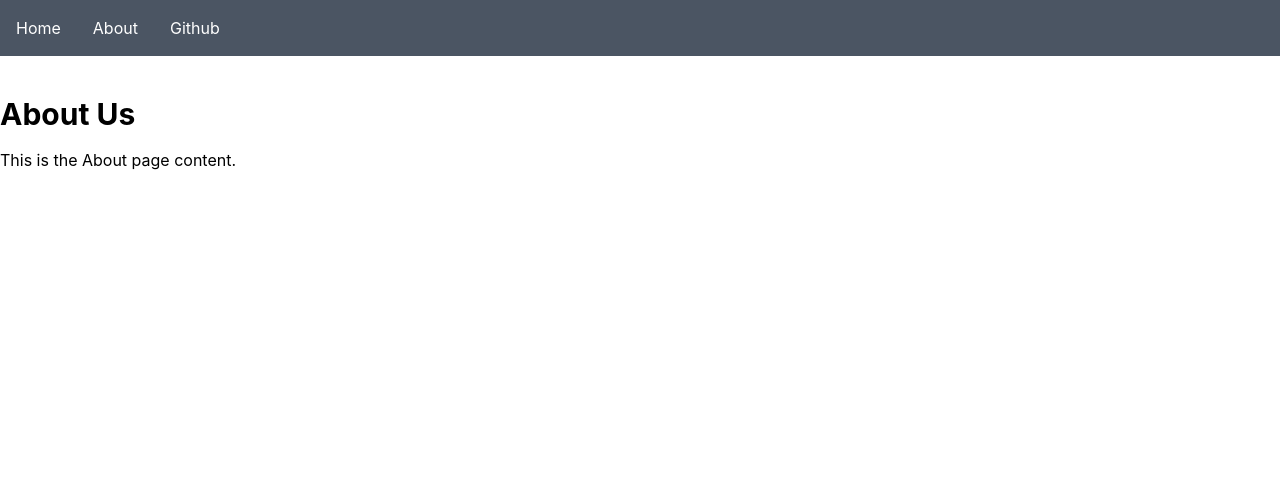
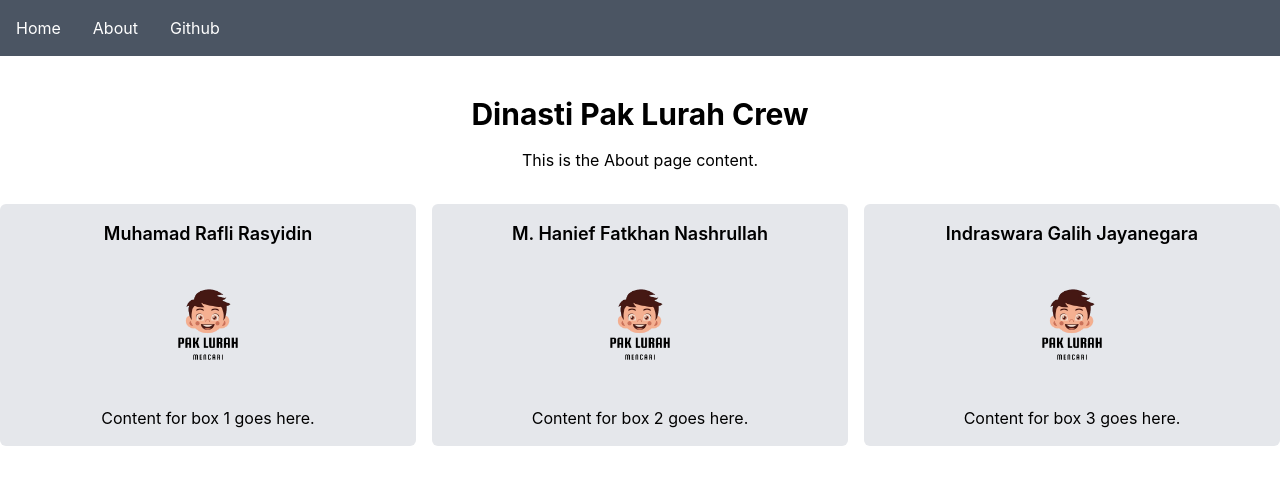
Before and after one commit to MRafliRasyiidin/Tubes2_DinastiPakLurah, a React (Create React App) app in the folder frontend/: page /about in a window 1280 px wide. Shown: the top 484 px of the page. Built offline with nearby package versions, Linux system fonts and the light colour scheme.

Commit message:
bfs ids button

```diff
--- a/frontend/package.json
+++ b/frontend/package.json
@@ -12,6 +12,8 @@
     "react-dom": "^18.2.0",
     "react-router-dom": "^6.23.0",
     "react-scripts": "5.0.1",
+    "react-switch": "^7.0.0",
+    "react-tsparticles": "^2.12.2",
     "react-vis-network-graph": "^3.0.1",
     "web-vitals": "^2.1.4"
   },
--- a/frontend/src/About.js
+++ /dev/null
@@ -1,14 +0,0 @@
-import React from 'react';
-import Navbar from './components/Navbar';
-
-function About() {
-  return (
-    <div className="mx-auto h-screen">
-      <Navbar/>
-      <h1 className="text-3xl font-bold mt-10">About Us</h1>
-      <p className="mt-4">This is the About page content.</p>
-    </div>
-  );
-}
-
-export default About;
--- a/frontend/src/App.js
+++ b/frontend/src/App.js
@@ -1,19 +1,20 @@
-import './App.css';
+// App.js
+
+import React, { useState } from 'react';
 import { BrowserRouter as Router, Route, Routes } from 'react-router-dom';
-import About from './About';
-import Home from './Home'
+import About from './page/About';
+import Home from './page/Home';
 
 function App() {
-
   return (
-    <div className={`flex flex-col items-center justify-center h-max w-auto`}>
-        <Router>
+    <div>
+      <Router>
         <Routes>
-          <Route path="/" target element={<Home/>} />
-          <Route path="/about" target element={<About/>} />
+          <Route path="/" element={<Home />} />
+          <Route path="/about" element={<About />} />
         </Routes>
       </Router>
-      </div>
+    </div>
   );
 }
 
--- a/frontend/src/Search.js
+++ b/frontend/src/Search.js
@@ -1,5 +1,5 @@
 import React, { useState, useEffect } from 'react';
-import AutoCompleteInput from './AutoComplete.js';
+import AutoCompleteInput from './components/AutoComplete.js';
 import NodeGraph from './Graph.js';
 
 function Search({ darkmode }) {
--- /dev/null
+++ b/frontend/src/components/RoundedImage.js
@@ -0,0 +1,17 @@
+import React from 'react';
+
+function RoundedImage({ imageUrl, altText }) {
+  return (
+    <div
+        className="flex items-center justify-center rounded-full overflow-hidden w-32 h-32"
+        style={{ width: '150px', height: '150px' }}>
+      <img
+        src={imageUrl}
+        alt={altText}
+        className="object-cover w-full h-full"
+      />
+    </div>
+  );
+}
+
+export default RoundedImage;
--- /dev/null
+++ b/frontend/src/components/ToggleSwitch.js
@@ -0,0 +1,21 @@
+import React from 'react'
+import ReactSwitch from 'react-switch';
+
+function ToggleSwitch({checked, onChange}) {
+  return (
+    <div className="flex items-center mb-4">
+        <span className="mr-3">IDS</span>
+        <ReactSwitch
+            checked={checked}
+            onChange={onChange}
+            onColor="#2E51A2"
+            offColor="#D1D5DB"
+            checkedIcon={false}
+            uncheckedIcon={false}
+        />
+        <span className="ml-3">BFS</span>
+    </div>
+  )
+}
+
+export default ToggleSwitch
--- /dev/null
+++ b/frontend/src/page/About.js
@@ -0,0 +1,50 @@
+import React from 'react';
+import Navbar from '../components/Navbar';
+import RoundedImage from '../components/RoundedImage';
+import profileImage1 from '../Logo/logo-light.png';
+
+
+function About() {
+  const imagePath = [
+    profileImage1,
+    'https://example.com/profile2.jpg',
+    'https://example.com/profile3.jpg'
+  ];
+
+  return (
+    <div className="mx-auto h-screen">
+      <Navbar/>
+      <div className = "flex flex-col items-center">
+        <h1 className="text-3xl font-bold mt-10">Dinasti Pak Lurah Crew </h1>
+        <p className="mt-4">This is the About page content.</p>
+      </div>
+
+
+      {/* Container for the three boxes */}
+      <div className="mt-8 grid grid-cols-1 gap-4 sm:grid-cols-3">
+        {/* First box */}
+        <div className="flex flex-col items-center bg-gray-200 p-4 rounded-md">
+          <h2 className="text-lg font-semibold">Muhamad Rafli Rasyidin</h2>
+          <RoundedImage imageUrl={imagePath[0]} altText="Profile Image 1" />
+          <p className="mt-2">Content for box 1 goes here.</p>
+        </div>
+
+        {/* Second box */}
+        <div className="flex flex-col items-center bg-gray-200 p-4 rounded-md">
+          <h2 className="text-lg font-semibold">M. Hanief Fatkhan Nashrullah</h2>
+          <RoundedImage imageUrl={imagePath[0]} altText="Profile Image 2" />
+          <p className="mt-2">Content for box 2 goes here.</p>
+        </div>
+
+        {/* Third box */}
+        <div className="flex flex-col items-center bg-gray-200 p-4 rounded-md">
+          <h2 className="text-lg font-semibold">Indraswara Galih Jayanegara</h2>
+          <RoundedImage imageUrl={imagePath[0]} altText="Profile Image 3" />
+          <p className="mt-2">Content for box 3 goes here.</p>
+        </div>
+      </div>
+    </div>
+  );
+}
+
+export default About;
--- a/frontend/src/Home.js
+++ b/frontend/src/page/Home.js
@@ -1,16 +1,23 @@
-import './App.css';
+import '../App.css';
 import { useState } from 'react';
-import Search from './Search.js';
-import Navbar from './components/Navbar';
-import lightLogo from "./Logo/logo-light.png";
-import darkLogo from "./Logo/logo-dark.png";
+import Search from '../Search';
+import Navbar from '../components/Navbar';
+import lightLogo from "../Logo/logo-light.png";
+import darkLogo from "../Logo/logo-dark.png";
+import ToggleSwitch from "../components/ToggleSwitch";
 
 function App() {
+  const [searchAlgorithm, setSearchAlgorithm] = useState('BFS');
   const [darkmode, setDarkMode] = useState(false);
   const logo = darkmode ? darkLogo : lightLogo;
 
+  const toggleAlgorithm = () => {
+    setSearchAlgorithm(searchAlgorithm === 'BFS' ? 'IDS' : 'BFS');
+    console.log(searchAlgorithm);
+  };
   return (
-    <div className={`flex flex-col items-center justify-center h-max w-auto ${darkmode ? 'bg-black' : 'bg-white'}`}>
+
+    <div className={`flex flex-col items-center justify-center h-max w-auto`}>
         <Navbar darkmode={darkmode} />
         <img className="w-auto h-96 top-20" src={logo} alt="Description of the image" />
         <div className="text-center mb-10">
@@ -21,6 +28,11 @@ function App() {
             made with Happy(Tears) and Joy(Pain)
           </h2>
         </div>
+
+        <ToggleSwitch
+          checked={searchAlgorithm === 'IDS'}
+          onChange={toggleAlgorithm}
+        />
         <Search />
         <button onClick={() => setDarkMode(!darkmode)} className={`rounded-lg fixed top-4 right-4 ${darkmode ? 'bg-white hover:bg-gray-600' : 'bg-gray-300 hover:bg-gray-700 hover:text-white'}`}>Dark Mode</button>
       </div>
```
Also changed, not shown: frontend/src/Particle.js (added), frontend/src/components/AutoComplete.js (renamed from frontend/src/AutoComplete.js), 1 other file (tests, documents, lock files or other folders).
